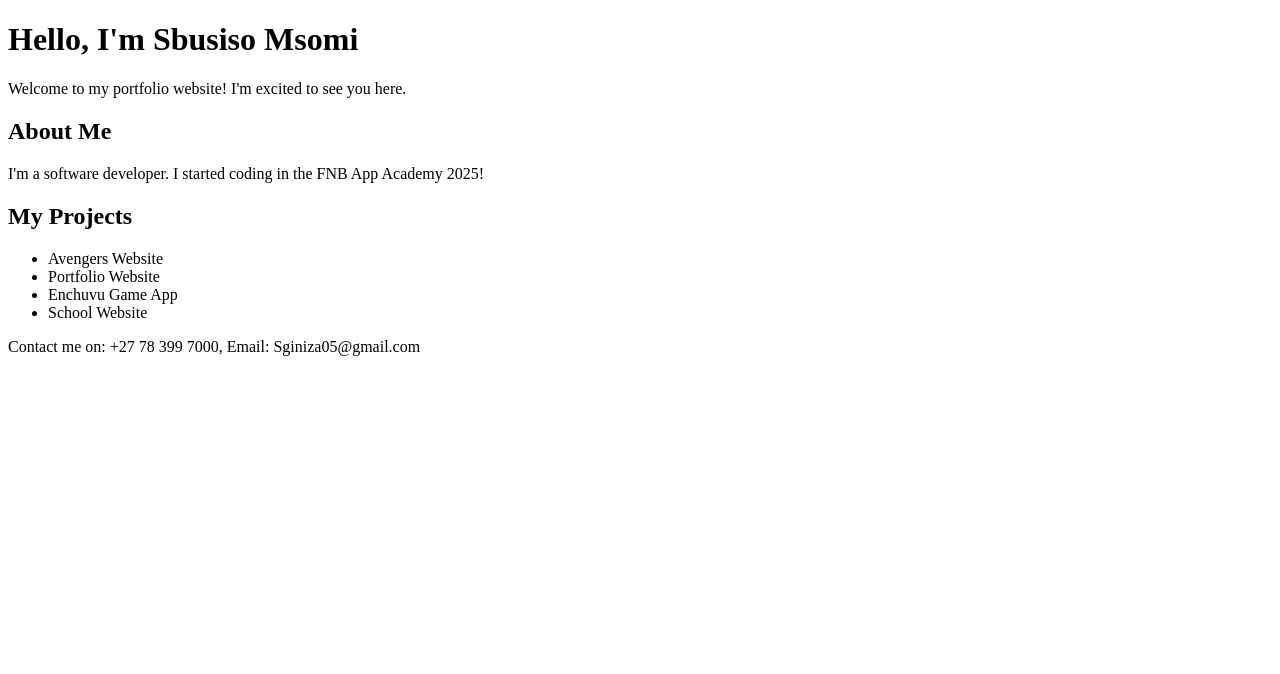
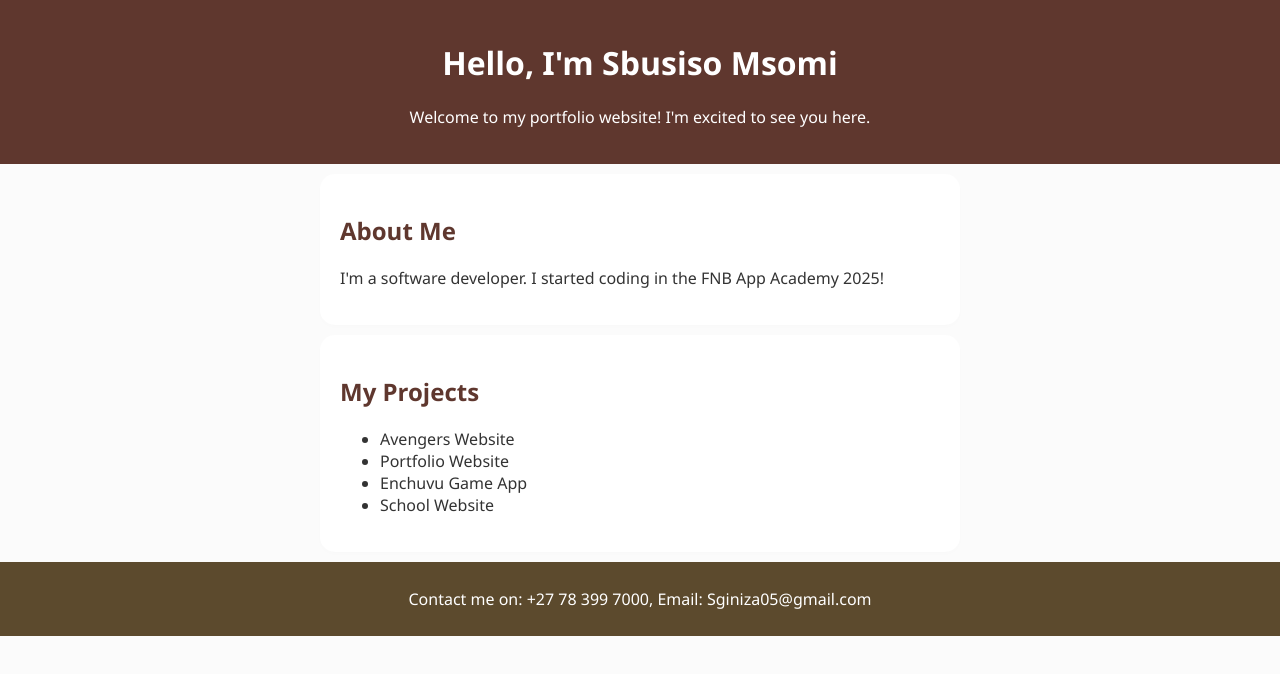
Before and after one commit to SbusisoMsomi/portfolio-website, a plain HTML site: page index.html in a window 1280 px wide. Drawn offline with Linux system fonts and the light colour scheme.

Commit message:
Added some styling to our portfolio website
First version of portfolio done with styling

```diff
--- a/index.html
+++ b/index.html
@@ -5,6 +5,7 @@
   <meta name="viewport" content="width=device-width,
   initial-scale=1.0">
   <title>Sbusiso Msomi - Portfolio</title>
+  <link rel="stylesheet" href="style.css">
 </head>
 <body>
     <header>
--- a/style.css
+++ b/style.css
@@ -0,0 +1,38 @@
+body {
+    font-family: 'Segoe UI', Tahoma, Geneva, Verdana, sans-serif;
+    background-color: #f9f9f983;
+    color:#333;
+    margin: 0;
+    padding: 0;
+}
+
+header {
+    background: #5f372e;
+    color: #fff;
+    padding: 20px;
+    text-align: center;
+}
+
+section {
+    padding: 20px;
+    margin: 10px auto;
+    max-width: 600px;
+    background-color: white;
+    border-radius: 15px;
+    box-shadow: 0 2px 5px rgba(0, 0, 0, 0.013);
+}
+
+h2 {
+  color: #5f372e;
+}
+
+footer {
+  text-align: center;
+  padding: 10px;
+  background-color: #5c4a2d;
+  color: #FFFFFF;
+}
+
+.about {
+    padding: 20px;
+}
```
